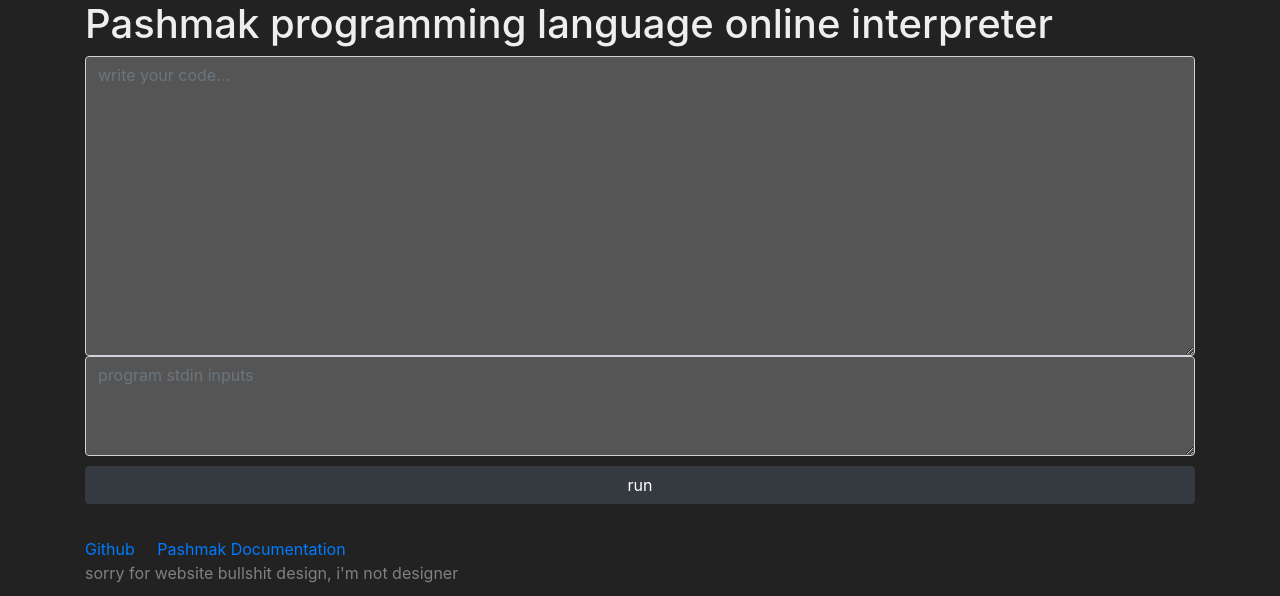
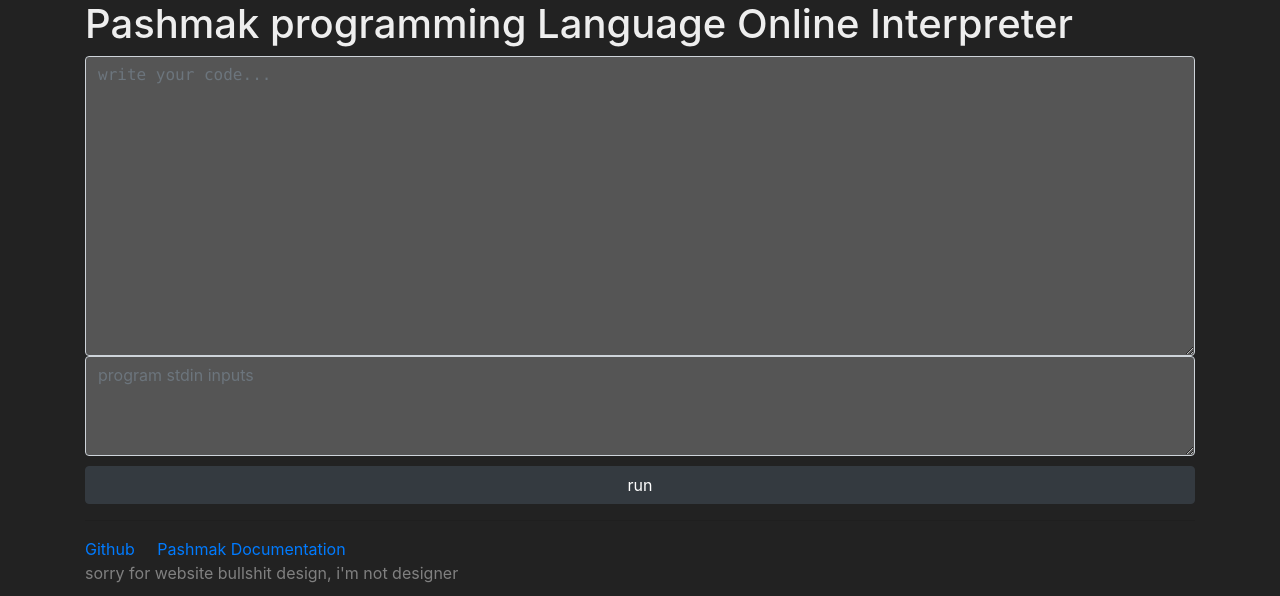
Before and after one commit to pashmaklang/pashmak, a PHP site: page /view.php in a window 1280 px wide. Shown: the top 596 px of the page. Run offline with PHP 8.4, Linux system fonts and the light colour scheme; data that the repository does not hold is empty.

Commit message:
online interpreter: optimize and clean up

```diff
--- a/online-interpreter/app/view.php
+++ b/online-interpreter/app/view.php
@@ -11,15 +11,15 @@
         color: #eee;
     }
     .code-font{
-
+        font-family: "Consolas", "Monaco", "Lucida Console", "Liberation Mono", "DejaVu Sans Mono", "Bitstream Vera Sans Mono", "Courier New";
     }
     </style>
 </head>
 <body>
     <div class="container">
-        <h1>Pashmak programming language online interpreter</h1>
+        <h1>Pashmak programming Language Online Interpreter</h1>
         <form method="POST" class="form-group">
-            <textarea style="background-color: #555; color: #eee; min-height: 300px;" class="form-control" placeholder="write your code..." name="code"><?= htmlspecialchars($code) ?></textarea>
+            <textarea style="background-color: #555; color: #eee; min-height: 300px;" class="form-control code-font" placeholder="write your code..." name="code"><?= htmlspecialchars($code) ?></textarea>
             <textarea style="background-color: #555; color: #eee; min-height: 100px;" class="form-control" placeholder="program stdin inputs" name="stdin"><?= htmlspecialchars($stdin) ?></textarea>
             <input class="btn btn-dark" style="width: 100%; margin-top: 10px;" type="submit" value="run" />
         </form>
@@ -32,7 +32,7 @@
         <a href="https://github.com/parsampsh/pashmak/blob/master/README.md#documentation" target="_blank">Pashmak Documentation</a>
         <br />
         <span style="color: gray;">sorry for website bullshit design, i'm not designer</span>
-        <br />
     </div>
+    <br /><br /><br />
 </body>
 </html>
```
Also changed, not shown: 1 other file.
